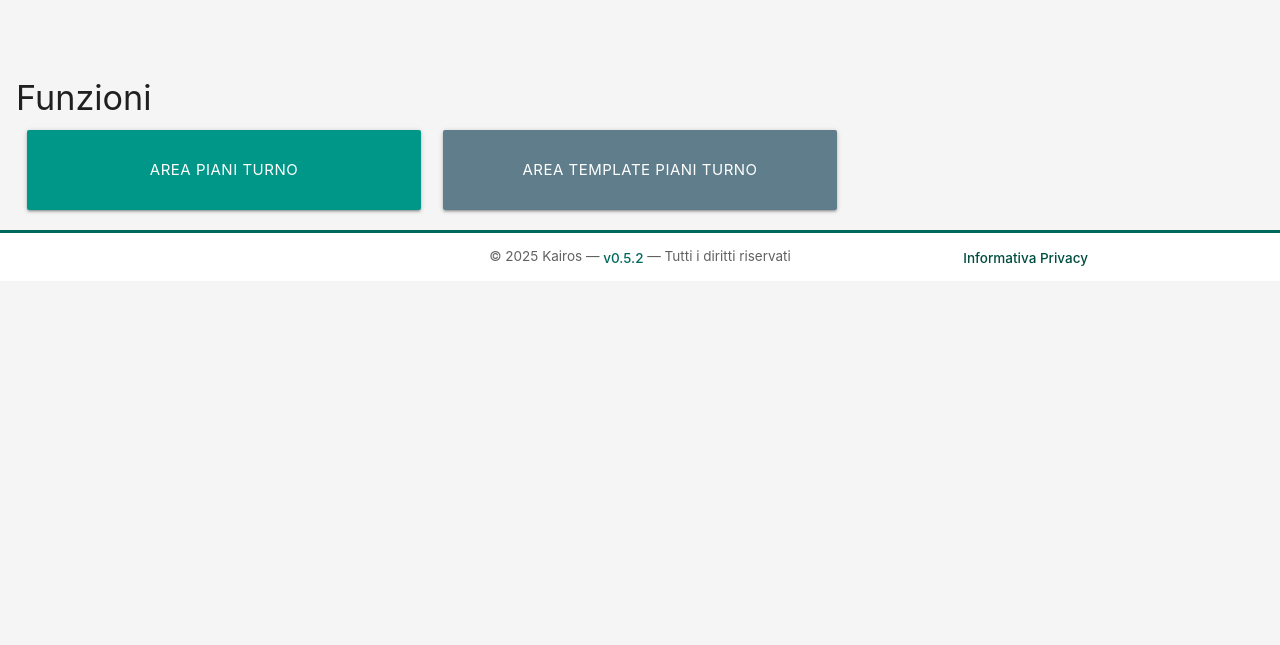
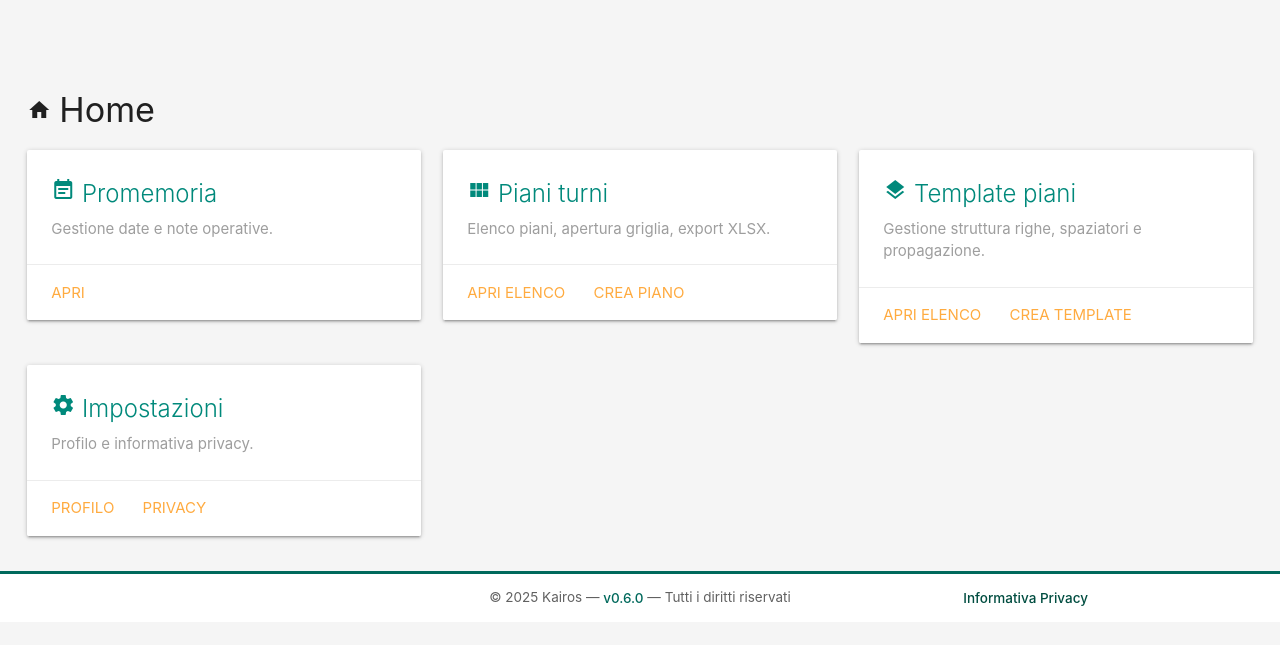
Before and after one commit to darkkillex/shiftplanner, a Django app: page /funzioni/ in a window 1280 px wide. Shown: the part 72-717 px from the top of the page. Run offline with Django 5.2, Linux system fonts and the light colour scheme; the visitor is signed in with stand-in values (Sample User, id 1).

Commit message:
refactor(ui): ristrutturata la home sostituendo functions_hub come pagina principale e aggiunto messaggio di benvenuto personalizzato

```diff
--- a/core/views.py
+++ b/core/views.py
@@ -631,8 +631,16 @@ class PlanViewSet(viewsets.ModelViewSet):
 
 @login_required
 def home(request):
+    return render(request, 'home.html')
+
+@login_required
+def functions_hub(request):
+    return render(request, "home.html")
+
+@login_required
+def calendar_notes(request):
     plans = Plan.objects.order_by('-year','-month')[:12]
-    return render(request, 'home.html', {'plans': plans})
+    return render(request, 'calendar_notes.html', {'plans': plans})
 
 @login_required
 def profile(request):
@@ -660,10 +668,6 @@ def logout_view(request):
 
 def _is_staff_or_superuser(user):
     return user.is_authenticated and (user.is_staff or user.is_superuser)
-
-@login_required
-def functions_hub(request):
-    return render(request, "functions_hub.html")
 
 @login_required
 @user_passes_test(_is_staff_or_superuser)
--- a/shiftplanner/urls.py
+++ b/shiftplanner/urls.py
@@ -35,6 +35,8 @@ urlpatterns = [
     path('login/', auth_views.LoginView.as_view(template_name='login.html'), name='login'),
     path('logout/', core_views.logout_view, name='logout'),
     path('', core_views.home, name='home'),
+    path('funzioni/', views.functions_hub, name='functions_hub'),  # compatibilità
+    path('calendar-notes/', views.calendar_notes, name='calendar_notes'),
     path('plan/<int:pk>/', core_views.monthly_plan, name='monthly_plan'),
     path('', include(router.urls)),
     path('profile/', core_views.profile, name='profile'),
--- a/templates/functions_hub.html
+++ /dev/null
@@ -1,17 +0,0 @@
-{% extends "layout.html" %}
-{% block title %}Funzioni{% endblock %}
-{% block content %}
-<h4>Funzioni</h4>
-<div class="row">
-  <div class="col s12 m6 l4">
-    <a href="{% url 'plans_area' %}" class="btn-large waves-effect teal" style="width:100%; height:80px; display:flex; align-items:center; justify-content:center;">
-      AREA PIANI TURNO
-    </a>
-  </div>
-  <div class="col s12 m6 l4">
-    <a href="{% url 'templates_area' %}" class="btn-large waves-effect blue-grey" style="width:100%; height:80px; display:flex; align-items:center; justify-content:center;">
-      AREA TEMPLATE PIANI TURNO
-    </a>
-  </div>
-</div>
-{% endblock %}
--- a/templates/home.html
+++ b/templates/home.html
@@ -1,36 +1,141 @@
-<!-- templates/home.html -->
 {% extends "layout.html" %}
-{% block title %}Home{% endblock %}
+{% load static %}
+{% block title %}Funzioni{% endblock %}
+
 {% block content %}
-<div class="container" style="max-width:1100px;">
-  <div class="card">
-    <div class="card-content">
-      <span class="card-title teal-text text-darken-2" style="margin-bottom:8px;">Scadenze del mese</span>
+<div class="row">
 
-      <ul id="reminder-list" class="collection" style="margin-bottom:16px;"></ul>
+  <div class="col s12">
+    <h4 class="valign-wrapper" style="gap:8px">
+      <i class="material-icons">home</i> Home
+    </h4>
+  </div>
 
-      <div class="divider" style="margin:12px 0;"></div>
+  <!-- filtro -->
+<!--  <div class="col s12 m8 l6">
+    <div class="input-field">
+      <i class="material-icons prefix">search</i>
+      <input id="hub-filter" type="text" autocomplete="off" />
+      <label for="hub-filter">Filtra</label>
+      <span id="hub-count" class="helper-text">Mostrati: tutti</span>
+    </div>
+  </div>
+  <div class="col s12 m4 l6 right-align" style="padding-top:18px">
+    <a id="hub-filter-clear" class="btn-flat waves-effect">
+      <i class="material-icons left">clear</i>Pulisci
+    </a>
+  </div>-->
 
-      <div id="calendar"></div>
+  <!-- griglia cards -->
+  <div id="hub-grid" class="col s12">
+    <div class="row" style="margin-bottom:0">
 
-      <p class="grey-text" style="margin-top:8px;">
-        Clicca sulla casella del giorno desiderato per aggiungere una nota. Spunta la nota nella lista in alto per completare.
-      </p>
+      <!-- Promemoria -->
+      <div class="col s12 m6 l4 hub-item" data-text="promemoria reminder scadenze">
+        <div class="card hoverable">
+          <div class="card-content">
+            <span class="card-title teal-text text-darken-1 valign-wrapper" style="gap:6px">
+              <i class="material-icons">event_note</i> Promemoria
+            </span>
+            <p class="grey-text">Gestione date e note operative.</p>
+          </div>
+          <div class="card-action">
+            <a href="{% url 'calendar_notes' %}" class="waves-effect">Apri</a>
+          </div>
+        </div>
+      </div>
 
-      <div style="display:flex; align-items:center; gap:16px; flex-wrap:wrap; margin-top:6px;">
-        <span>Legenda colori:</span>
-        <span style="display:inline-flex; align-items:center; gap:6px;">
-          <i style="width:14px; height:14px; background:#90caf9; border-radius:3px; display:inline-block;"></i>
-          <span style="color:#1e88e5;">blu</span>: nota in validità temporale
-        </span>
-        <span style="display:inline-flex; align-items:center; gap:6px;">
-          <i style="width:14px; height:14px; background:#ffe082; border-radius:3px; display:inline-block;"></i>
-          <span style="color:#f9a825;">giallo</span>: se mancano ≤3 giorni alla scadenza
-        </span>
-        <span style="display:inline-flex; align-items:center; gap:6px;">
-          <i style="width:14px; height:14px; background:#ef9a9a; border-radius:3px; display:inline-block;"></i>
-          <span style="color:#e53935;">rosso</span>: nota scaduta
-        </span>
+      <!-- Piani -->
+      <div class="col s12 m6 l4 hub-item" data-text="piani turni piani elenco calendario mensile">
+        <div class="card hoverable">
+          <div class="card-content">
+            <span class="card-title teal-text text-darken-1 valign-wrapper" style="gap:6px">
+              <i class="material-icons">view_module</i> Piani turni
+            </span>
+            <p class="grey-text">Elenco piani, apertura griglia, export XLSX.</p>
+          </div>
+          <div class="card-action">
+            <a href="{% url 'plans_area' %}" class="waves-effect">Apri elenco</a>
+            <a href="{% url 'plan_create' %}" class="waves-effect">Crea piano</a>
+          </div>
+        </div>
+      </div>
+
+      <!-- Template -->
+      <div class="col s12 m6 l4 hub-item" data-text="template struttura righe mansioni">
+        <div class="card hoverable">
+          <div class="card-content">
+            <span class="card-title teal-text text-darken-1 valign-wrapper" style="gap:6px">
+              <i class="material-icons">layers</i> Template piani
+            </span>
+            <p class="grey-text">Gestione struttura righe, spaziatori e propagazione.</p>
+          </div>
+          <div class="card-action">
+            <a href="{% url 'templates_area' %}" class="waves-effect">Apri elenco</a>
+            <a href="{% url 'template_create' %}" class="waves-effect">Crea template</a>
+          </div>
+        </div>
+      </div>
+
+      <!-- Dipendenti -->
+<!--      <div class="col s12 m6 l4 hub-item" data-text="dipendenti personale anagrafica email">
+        <div class="card hoverable">
+          <div class="card-content">
+            <span class="card-title teal-text text-darken-1 valign-wrapper" style="gap:6px">
+              <i class="material-icons">people</i> Dipendenti
+            </span>
+            <p class="grey-text">Gestione anagrafiche e email per notifiche.</p>
+          </div>
+          <div class="card-action">
+            <a href="/admin/core/employee/" class="waves-effect">Apri in Admin</a>
+          </div>
+        </div>
+      </div>-->
+
+      <!-- Mansioni -->
+<!--      <div class="col s12 m6 l4 hub-item" data-text="mansioni professioni ruoli">
+        <div class="card hoverable">
+          <div class="card-content">
+            <span class="card-title teal-text text-darken-1 valign-wrapper" style="gap:6px">
+              <i class="material-icons">badge</i> Mansioni
+            </span>
+            <p class="grey-text">Elenco Profession e accredito automatico.</p>
+          </div>
+          <div class="card-action">
+            <a href="/admin/core/profession/" class="waves-effect">Apri in Admin</a>
+          </div>
+        </div>
+      </div>-->
+
+      <!-- Tipi turno -->
+<!--      <div class="col s12 m6 l4 hub-item" data-text="turni tipi orari">
+        <div class="card hoverable">
+          <div class="card-content">
+            <span class="card-title teal-text text-darken-1 valign-wrapper" style="gap:6px">
+              <i class="material-icons">schedule</i> Tipi turno
+            </span>
+            <p class="grey-text">Codici e fasce orarie.</p>
+          </div>
+          <div class="card-action">
+            <a href="/admin/core/shifttype/" class="waves-effect">Apri in Admin</a>
+          </div>
+        </div>
+      </div>-->
+
+      <!-- Impostazioni -->
+      <div class="col s12 m6 l4 hub-item" data-text="profilo utente impostazioni privacy">
+        <div class="card hoverable">
+          <div class="card-content">
+            <span class="card-title teal-text text-darken-1 valign-wrapper" style="gap:6px">
+              <i class="material-icons">settings</i> Impostazioni
+            </span>
+            <p class="grey-text">Profilo e informativa privacy.</p>
+          </div>
+          <div class="card-action">
+            <a href="{% url 'profile' %}" class="waves-effect">Profilo</a>
+            <a href="{% url 'privacy' %}" class="waves-effect">Privacy</a>
+          </div>
+        </div>
       </div>
 
     </div>
@@ -38,136 +143,6 @@
 </div>
 {% endblock %}
 
-{% block extra_css %}
-<link href="https://cdn.jsdelivr.net/npm/fullcalendar@6.1.10/index.global.min.css" rel="stylesheet">
-<style>
-  #calendar { background:#fff; padding:12px; border-radius:8px; }
-  /* Lista */
-  .collection .collection-item.due-soon { background:#fff8e1; }   /* giallo chiaro */
-  .collection .collection-item.overdue  { background:#ffebee; }   /* rosso chiaro */
-  .collection .collection-item.done { opacity:.6; text-decoration: line-through; }
-
-  /* Eventi calendario */
-  .fc-daygrid-event.due-soon { background:#ffe082; border-color:#ffe082; }
-  .fc-daygrid-event.overdue  { background:#ef9a9a; border-color:#ef9a9a; }
-  .fc-daygrid-event.done     { background:#cfd8dc; border-color:#cfd8dc; }
-
-  /* Checkbox Materialize spacing */
-  .reminder-row { display:flex; align-items:flex-start; gap:10px; }
-  .reminder-meta { display:flex; flex-direction:column; }
-  .reminder-date { font-weight:600; }
-  .reminder-details { margin-left:28px; }
-</style>
+{% block extra_body %}
+  <script src="{% static 'core/functions_hub.js' %}"></script>
 {% endblock %}
-
-{% block extra_js %}
-<script src="https://cdn.jsdelivr.net/npm/fullcalendar@6.1.10/index.global.min.js"></script>
-<script>
-(function(){
-  function getCookie(name){
-    const m = document.cookie.match('(^|;)\\s*'+name+'\\s*=\\s*([^;]+)');
-    return m ? m.pop() : '';
-  }
-  const CSRF = getCookie('csrftoken');
-  const headersJSON = {'Content-Type':'application/json','X-CSRFToken': CSRF};
-
-  const list = document.getElementById('reminder-list');
-  const calEl = document.getElementById('calendar');
-  let currentYear, currentMonth;
-
-  async function fetchReminders(y, m){
-    const r = await fetch(`/api/reminders/?year=${y}&month=${m}`, {credentials:'same-origin'});
-    if(!r.ok) return [];
-    return r.json();
-  }
-  function spanDays(a,b){ return Math.round((b-a)/(1000*60*60*24)); }
-
-  function classify(rem){
-    if(rem.completed) return 'done';
-    const now = new Date(); now.setHours(0,0,0,0);
-    const d = new Date(rem.date+'T00:00:00');
-    const dd = spanDays(now, d);
-    if(dd < 0) return 'overdue';
-    if(dd <= 3) return 'due-soon';
-    return '';
-  }
-
-  function renderList(data){
-    list.innerHTML = '';
-    if(!data.length){
-      list.innerHTML = '<li class="collection-item">Nessuna scadenza.</li>';
-      return;
-    }
-    data.forEach(r=>{
-      const d = new Date(r.date+'T00:00:00');
-      const cls = classify(r);
-      const li = document.createElement('li');
-      li.className = `collection-item ${cls}`;
-      li.innerHTML = `
-        <div class="reminder-row">
-          <label>
-            <input type="checkbox" ${r.completed?'checked':''} data-id="${r.id}">
-            <span></span>
-          </label>
-          <div class="reminder-meta">
-            <span class="reminder-date">${d.toLocaleDateString()}</span>
-            <span>${r.title}</span>
-          </div>
-        </div>
-        ${r.details ? `<div class="grey-text text-darken-1 reminder-details">${r.details}</div>`:''}
-      `;
-      li.querySelector('input[type=checkbox]').addEventListener('change', async (e)=>{
-        await fetch(`/api/reminders/${r.id}/`, {
-          method:'PATCH', headers: headersJSON, credentials:'same-origin',
-          body: JSON.stringify({completed: e.target.checked})
-        });
-        load();
-      });
-      list.appendChild(li);
-    });
-  }
-
-  async function load(){
-    const data = await fetchReminders(currentYear, currentMonth);
-    renderList(data);
-    calendar.removeAllEvents();
-    calendar.addEventSource(data.map(r=>{
-      const cls = classify(r);
-      return {
-        id: r.id,
-        title: r.title + (r.completed?' ✓':''),
-        start: r.date,
-        classNames: cls ? [cls] : []
-      };
-    }));
-  }
-
-  const calendar = new FullCalendar.Calendar(calEl, {
-    initialView: 'dayGridMonth',
-    firstDay: 1,
-    locale: 'it',
-    height: 'auto',
-    headerToolbar: { left:'prev,next today', center:'title', right:'' }, /* rimosso bottone Month */
-
-    dateClick: async (info)=>{
-      const title = prompt(`Nuovo appunto per ${info.dateStr}:`);
-      if(!title) return;
-      await fetch('/api/reminders/', {
-        method:'POST', headers: headersJSON, credentials:'same-origin',
-        body: JSON.stringify({date: info.dateStr, title, details: ''})
-      });
-      await load();
-    },
-
-    datesSet: async (arg)=>{
-      const d = arg.view.currentStart;
-      currentYear = d.getFullYear();
-      currentMonth = d.getMonth() + 1;
-      await load();
-    }
-  });
-
-  calendar.render();
-})();
-</script>
-{% endblock %}
```
Also changed, not shown: backlog.txt (+6 -6 lines), core/static/core/home.js (added, +37 -0 lines), templates/calendar_notes.html (added, +173 -0 lines), CHANGELOG.md.
